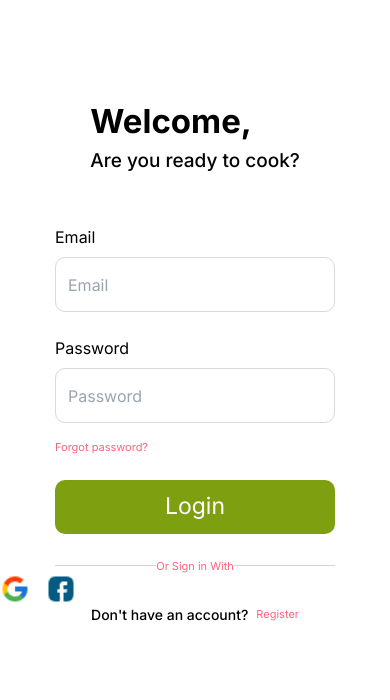
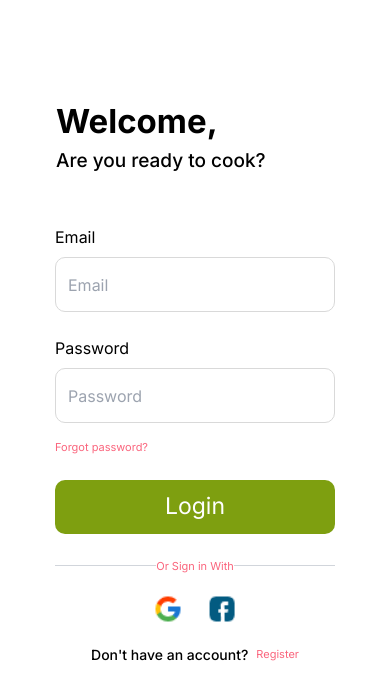
Before and after one commit to haikalbintang/MasakinProjectFrontend, a Next.js app in the folder masakin/: page /login in a window 390 px wide. Shown: the top 700 px of the page. Built offline with nearby package versions, Linux system fonts and the light colour scheme.

Commit message:
fix layouting for mobile version

```diff
--- a/masakin/src/app/login/page.tsx
+++ b/masakin/src/app/login/page.tsx
@@ -42,7 +42,7 @@ const LoginPage = () => {
 
   return (
     <>
-      <div className="flex flex-col items-center w-full mt-[97px] ml-[]">
+      <div className="flex flex-col mt-[97px] ml-[56px]">
         <div className="">
           <h1 className="text-[33px] font-[700]">Welcome,</h1>
           <h6 className="text-[19px] font-[500]">Are you ready to cook?</h6>
@@ -84,7 +84,7 @@ const LoginPage = () => {
           </div>
         </form>
 
-        <div className="flex gap-4">
+        <div className="flex justify-center items-center gap-6 mt-[20px] mb-[20px]">
           <SocialIcon src="/assets/icons/google.png" alt="Google icon" />
           <SocialIcon src="/assets/icons/facebook.png" alt="Facebook icon" />
         </div>
--- a/masakin/src/app/register/page.tsx
+++ b/masakin/src/app/register/page.tsx
@@ -36,8 +36,8 @@ const Register = () => {
 
   return (
     <>
-      <div className="flex flex-col justify-center items-center">
-        <div className="flex flex-col items-center w-full mt-[97px] ml-[]">
+      <div className="flex flex-col">
+        <div className="flex flex-col mt-[97px] ml-[56px]">
           <div>
             <h1 className="text-[33px] font-[700]">Welcome,</h1>
             <h6 className="text-[19px] font-[500]">Are you ready to cook?</h6>
```
